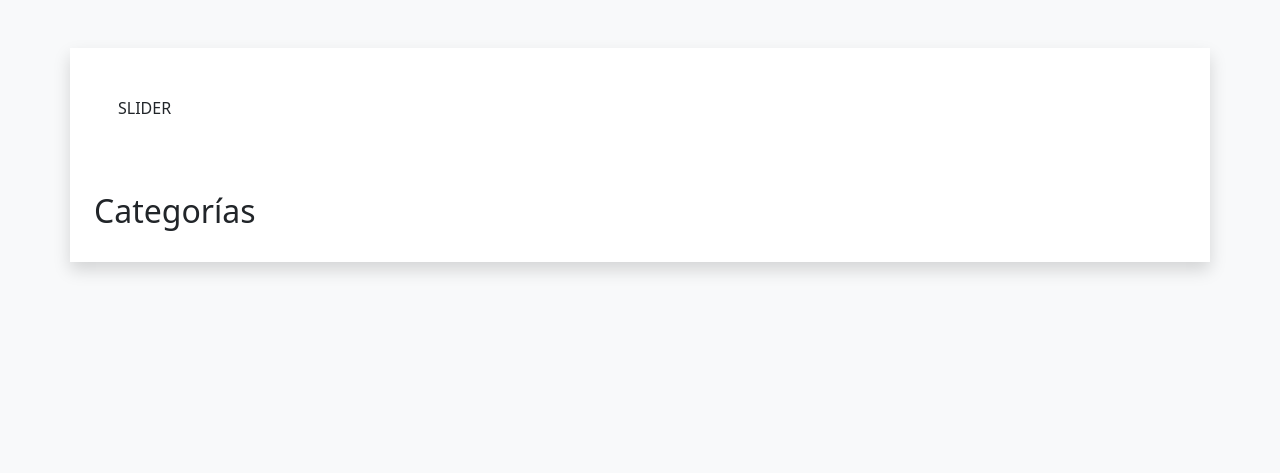
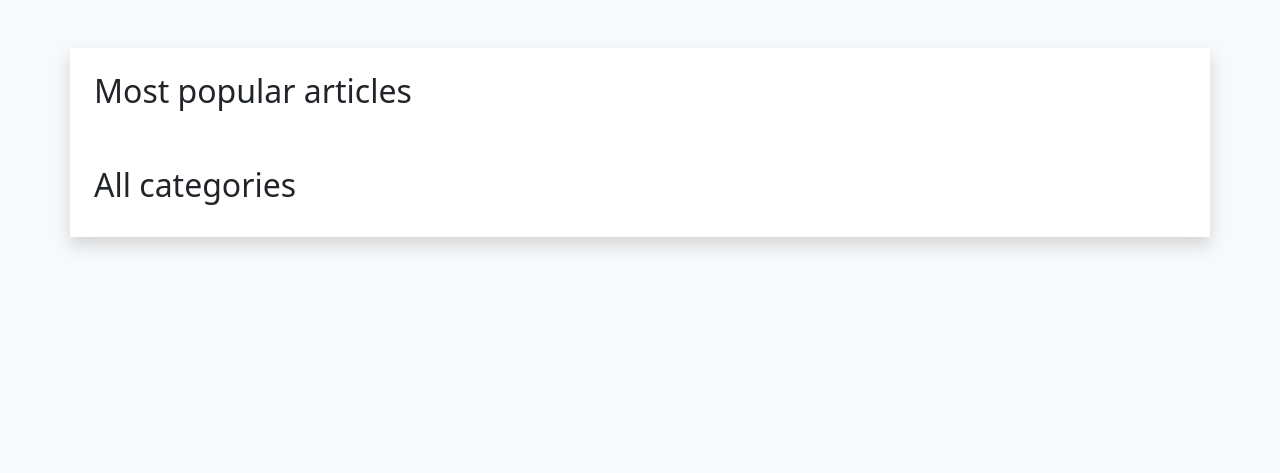
Before and after one commit to Tibelian/wikelian, a Symfony app: template templates/homepage/index.html.twig in a window 1280 px wide. Shown: the part 16-489 px from the top of the page. Run offline with Twig, Linux system fonts and the light colour scheme; the template is opened without the code that fills it, so the values that code supplies are empty; some libraries are stand-ins or nearby versions.

Commit message:
most popular articles

```diff
--- a/src/Controller/HomepageController.php
+++ b/src/Controller/HomepageController.php
@@ -3,6 +3,7 @@
 namespace App\Controller;
 
 use App\Entity\Category;
+use App\Entity\Post;
 use Symfony\Bundle\FrameworkBundle\Controller\AbstractController;
 use Symfony\Component\HttpFoundation\Response;
 use Symfony\Component\Routing\Annotation\Route;
@@ -19,8 +20,13 @@ class HomepageController extends AbstractController
             "parent" => null
         ]);
 
+        $popularPosts = $this->getDoctrine()->getRepository(Post::class)->findBy([], [
+            'views' => 'DESC'
+        ], 12);
+
         return $this->render('homepage/index.html.twig', [
             'categories' => $categories,
+            'popularPosts' => $popularPosts,
         ]);
 
     }
--- a/templates/homepage/index.html.twig
+++ b/templates/homepage/index.html.twig
@@ -4,16 +4,31 @@
 
 {% block body %}
 
-    <section class="row">
-        <div class="col-12 p-5">
-            SLIDER
+    <section class="row p-2">
+
+        <div class="col-12 p-3">
+            <h2>Most popular articles</h2>
         </div>
+
+        {% for post in popularPosts %}
+            <div class="col-4 col-md-3 col-lg-2 py-2">
+                <div class="border shadow-sm">
+                    <a href="{{ path('post', {'slug':post.slug}) }}">
+                        {% if post.thumbnail %}
+                            <img src="{{ post.thumbnail }}" width="30" height="30" alt="{{ post.slug }}">
+                        {% endif %}
+                        <h3 class="text-center p-2 mb-0">{{ post.title }}</h3>
+                    </a>
+                </div>
+            </div>
+        {% endfor %}
+
     </section>
 
     <section class="row p-2">
 
         <div class="col-12 p-3">
-            <h2>Categorías</h2>
+            <h2>All categories</h2>
         </div>
 
         {% for category in categories %}
```
Also changed, not shown: migrations/Version20211002093856.php (added, +31 -0 lines), src/Controller/PostController.php (+26 -1 lines), src/Entity/Post.php (+17 -0 lines).
